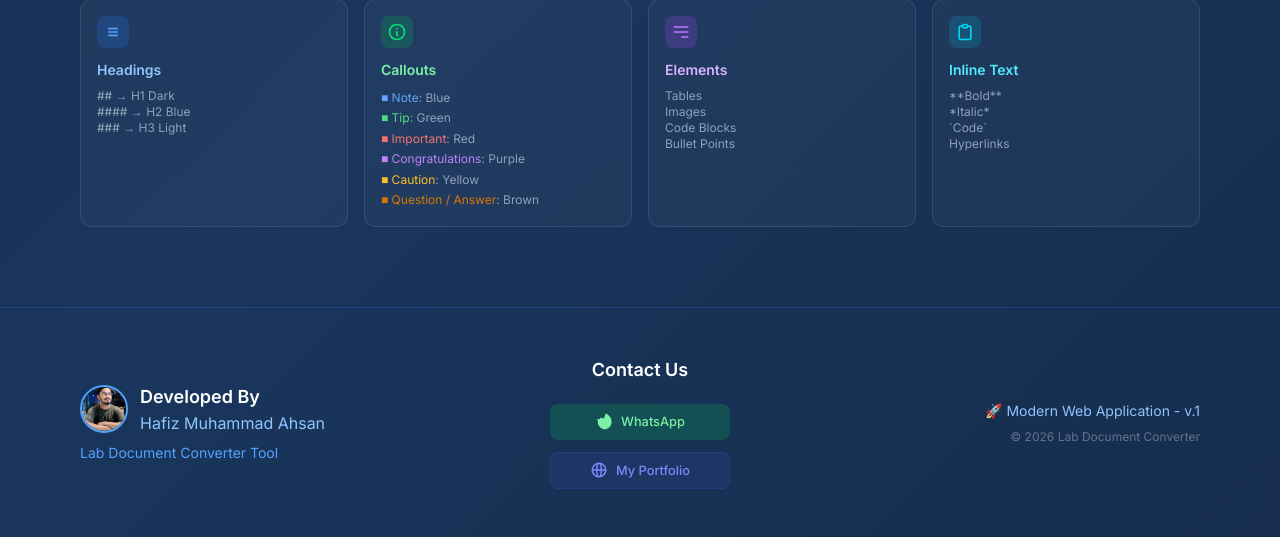
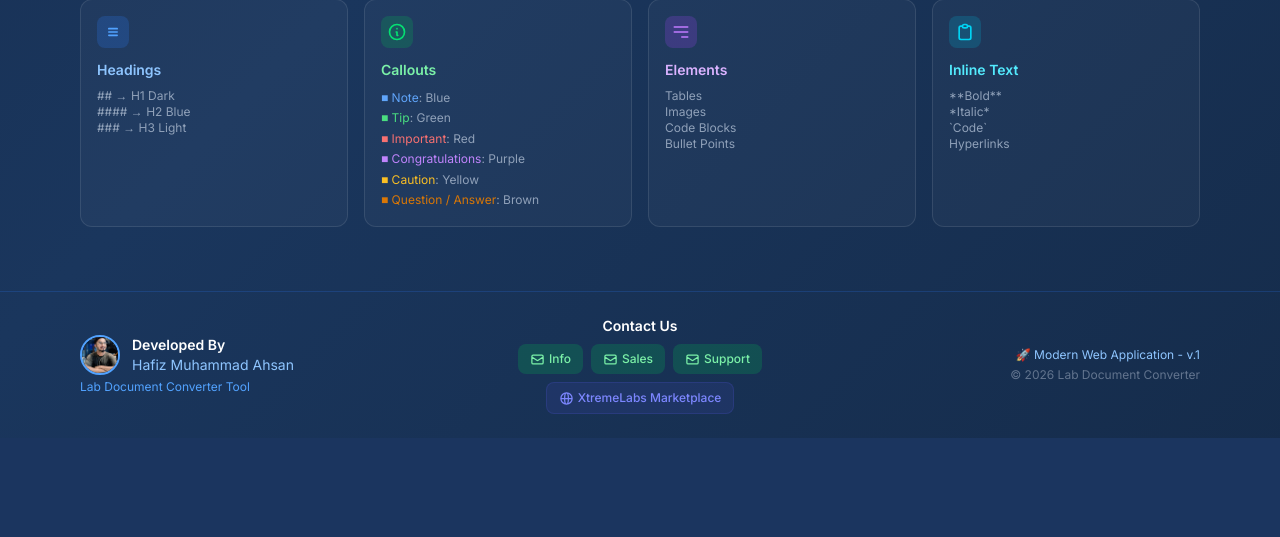
Before and after one commit to M-Ahsan786/XtremeLabs-Tools, a Flask app: page /converter in a window 1280 px wide. Shown: the part 1354-1891 px from the top of the page. After the commit the page ends 1792 px from the top, so only its background shows below. Run offline with Flask 3, Linux system fonts and the light colour scheme; some libraries are stand-ins or nearby versions.

Commit message:
Update converter.html

```diff
--- a/templates/converter.html
+++ b/templates/converter.html
@@ -628,50 +628,76 @@
     </div>
 
     <!-- Footer -->
-    <footer class="relative z-10 mt-20 border-t border-blue-500/20 py-12">
+    <footer class="relative z-10 mt-10 border-t border-blue-500/20 py-6">
     <div class="w-full max-w-6xl mx-auto px-4">
-            <div class="grid md:grid-cols-3 gap-8 items-center animate-slide-up" style="animation-delay: 0.4s">
+        <div class="grid md:grid-cols-3 gap-4 items-center animate-slide-up" style="animation-delay: 0.4s">
             <!-- Developer Info -->
             <div class="text-center md:text-left flex flex-col items-center md:items-start">
-                    <div class="flex items-center gap-3 mb-2">
+                <div class="flex items-center gap-3 mb-1">
                     <img src="/static/mypic.jpg" alt="Developer"
-                            class="w-12 h-12 rounded-full border-2 border-blue-400 object-cover">
+                        class="w-10 h-10 rounded-full border-2 border-blue-400 object-cover">
                     <div>
-                            <h4 class="text-lg font-semibold text-white">Developed By</h4>
-                            <p class="text-blue-300">Hafiz Muhammad Ahsan</p>
+                        <h4 class="text-sm font-semibold text-white">Developed By</h4>
+                        <p class="text-blue-300 text-sm">Hafiz Muhammad Ahsan</p>
                     </div>
                 </div>
-                    <p class="text-blue-400 text-sm">Lab Document Converter Tool</p>
+                <p class="text-blue-400 text-xs">Lab Document Converter Tool</p>
             </div>
 
             <!-- Contact -->
-                <div class="text-center flex flex-col items-center gap-3">
-                    <h4 class="text-lg font-semibold text-white mb-2">Contact Us</h4>
-                    <a href="https://wa.me/923042288296" target="_blank"
-                        class="w-full max-w-[180px] justify-center inline-flex items-center gap-2 px-4 py-2 rounded-lg bg-green-500/20 hover:bg-green-500/40 text-green-300 transition-all duration-300 hover:scale-105 text-[0.8rem] font-medium">
-                        <svg class="w-4 h-4" style="width: 18px; height: 18px; flex-shrink: 0;" fill="currentColor"
-                            viewBox="0 0 24 24">
-                            <path
-                                d="M17.472 14.382c-.297-.149-1.758-.867-2.03-.967-.272-.099-.471-.148-.67.15-.197.297-.767.966-.94 1.164-.173.199-.347.223-.644.075-.297-.15-1.255-.463-2.39-1.475-.883-.788-1.48-1.761-1.653-2.059-.173-.297-.018-.458.13-.606.134-.133.298-.347.446-.52.149-.174.198-.298.298-.497.099-.198.05-.371-.025-.52-.075-.149-.669-1.612-.916-2.207-.242-.579-.487-.5-.67-.51-.173-.008-.371-.01-.57-.01-.198 0-.52.074-.792.372-.272.297-1.04 1.016-1.04 2.479 0 1.462 1.065 2.875 1.213 3.074.149.198 2.096 3.2 5.076 4.487.709.306 1.262.489 1.694.625.712.227 1.36.195 1.871.118.571-.085 1.758-.719 2.006-1.413.248-.694.248-1.289.173-1.413-.074-.124-.272-.198-.57-.347m-5.421-7.403h-.004a9.87 9.87 0 00-5.031 1.378l-.361.214-3.741-.982.998 3.645-.235.364a9.964 9.964 0 001.516 5.383c.608 1.02 1.414 1.966 2.368 2.72.96.749 2.016 1.325 3.105 1.7 1.243.379 2.589.443 3.908.142 4.411-.926 7.6-5.053 7.6-9.77 0-2.664-.862-5.159-2.509-7.262-.937-1.204-2.104-2.236-3.424-2.979-.677-.408-1.393-.749-2.121-.996z" />
+            <div class="text-center flex flex-col items-center gap-2">
+                <h4 class="text-sm font-semibold text-white">Contact Us</h4>
+
+                <!-- Emails Row -->
+                <div class="flex flex-row flex-wrap justify-center gap-2">
+
+                    <!-- Info Email -->
+                    <a href="mailto:info@xtremelabs.io" target="_blank"
+                        class="inline-flex items-center gap-1 px-3 py-1.5 rounded-lg bg-green-500/20 hover:bg-green-500/40 text-green-300 transition-all duration-300 hover:scale-105 text-[0.75rem] font-medium">
+                        <svg style="width: 15px; height: 15px; flex-shrink: 0;" fill="none" stroke="currentColor" viewBox="0 0 24 24">
+                            <path stroke-linecap="round" stroke-linejoin="round" stroke-width="2"
+                                d="M3 8l7.89 5.26a2 2 0 002.22 0L21 8M5 19h14a2 2 0 002-2V7a2 2 0 00-2-2H5a2 2 0 00-2 2v10a2 2 0 002 2z" />
                         </svg>
-                        WhatsApp
+                        Info
                     </a>
 
-                    <a href="https://hafizmuhammadahsan.vercel.app/" target="_blank"
-                        class="w-full max-w-[180px] justify-center inline-flex items-center gap-2 px-4 py-2 rounded-lg bg-indigo-500/10 hover:bg-indigo-500/25 border border-indigo-500/15 text-indigo-400 transition-all duration-300 hover:scale-105 text-[0.8rem] font-medium">
-                        <svg class="w-4 h-4" style="width: 18px; height: 18px; flex-shrink: 0;" fill="none"
-                            stroke="currentColor" viewBox="0 0 24 24">
+                    <!-- Sales Email -->
+                    <a href="mailto:sales@xtremelabs.io" target="_blank"
+                        class="inline-flex items-center gap-1 px-3 py-1.5 rounded-lg bg-green-500/20 hover:bg-green-500/40 text-green-300 transition-all duration-300 hover:scale-105 text-[0.75rem] font-medium">
+                        <svg style="width: 15px; height: 15px; flex-shrink: 0;" fill="none" stroke="currentColor" viewBox="0 0 24 24">
+                            <path stroke-linecap="round" stroke-linejoin="round" stroke-width="2"
+                                d="M3 8l7.89 5.26a2 2 0 002.22 0L21 8M5 19h14a2 2 0 002-2V7a2 2 0 00-2-2H5a2 2 0 00-2 2v10a2 2 0 002 2z" />
+                        </svg>
+                        Sales
+                    </a>
+
+                    <!-- Support Email -->
+                    <a href="mailto:support@xtremelabs.io" target="_blank"
+                        class="inline-flex items-center gap-1 px-3 py-1.5 rounded-lg bg-green-500/20 hover:bg-green-500/40 text-green-300 transition-all duration-300 hover:scale-105 text-[0.75rem] font-medium">
+                        <svg style="width: 15px; height: 15px; flex-shrink: 0;" fill="none" stroke="currentColor" viewBox="0 0 24 24">
+                            <path stroke-linecap="round" stroke-linejoin="round" stroke-width="2"
+                                d="M3 8l7.89 5.26a2 2 0 002.22 0L21 8M5 19h14a2 2 0 002-2V7a2 2 0 00-2-2H5a2 2 0 00-2 2v10a2 2 0 002 2z" />
+                        </svg>
+                        Support
+                    </a>
+
+                </div>
+
+                <!-- Marketplace -->
+                <a href="https://www.xtremelabs.io/" target="_blank"
+                    class="inline-flex items-center gap-1 px-3 py-1.5 rounded-lg bg-indigo-500/10 hover:bg-indigo-500/25 border border-indigo-500/15 text-indigo-400 transition-all duration-300 hover:scale-105 text-[0.75rem] font-medium">
+                    <svg style="width: 15px; height: 15px; flex-shrink: 0;" fill="none" stroke="currentColor" viewBox="0 0 24 24">
                         <path stroke-linecap="round" stroke-linejoin="round" stroke-width="2"
                             d="M21 12a9 9 0 01-9 9m9-9a9 9 0 00-9-9m9 9H3m9 9a9 9 0 01-9-9m9 9c1.657 0 3-4.03 3-9s-1.343-9-3-9m0 18c-1.657 0-3-4.03-3-9s1.343-9 3-9m-9 9a9 9 0 019-9" />
                     </svg>
-                        My Portfolio
+                    XtremeLabs Marketplace
                 </a>
             </div>
 
             <!-- Footer Note -->
             <div class="text-center md:text-right">
-                    <p class="text-blue-300 text-sm">🚀 Modern Web Application - v.1</p>
-                    <p class="text-slate-500 text-xs mt-2">© 2026 Lab Document Converter</p>
+                <p class="text-blue-300 text-xs">🚀 Modern Web Application - v.1</p>
+                <p class="text-slate-500 text-xs mt-1">© 2026 Lab Document Converter</p>
             </div>
         </div>
     </div>
```
Lines whose indentation alone changed are shown as unchanged.
